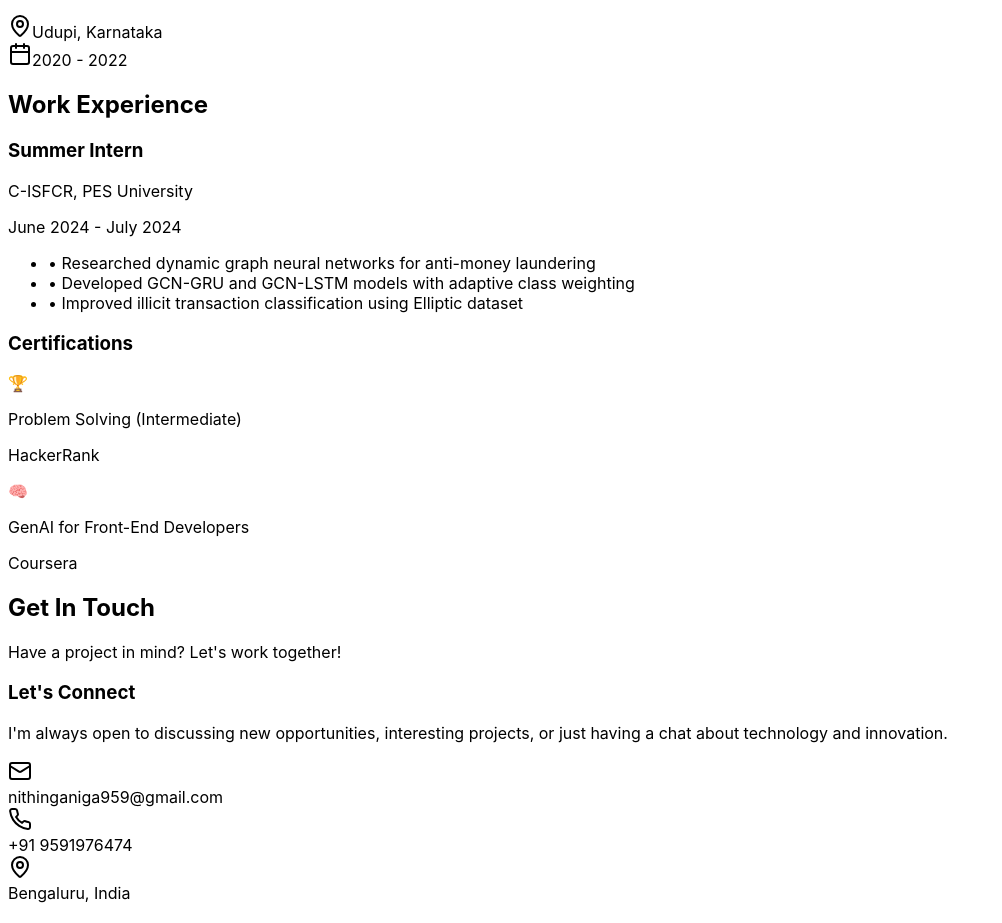
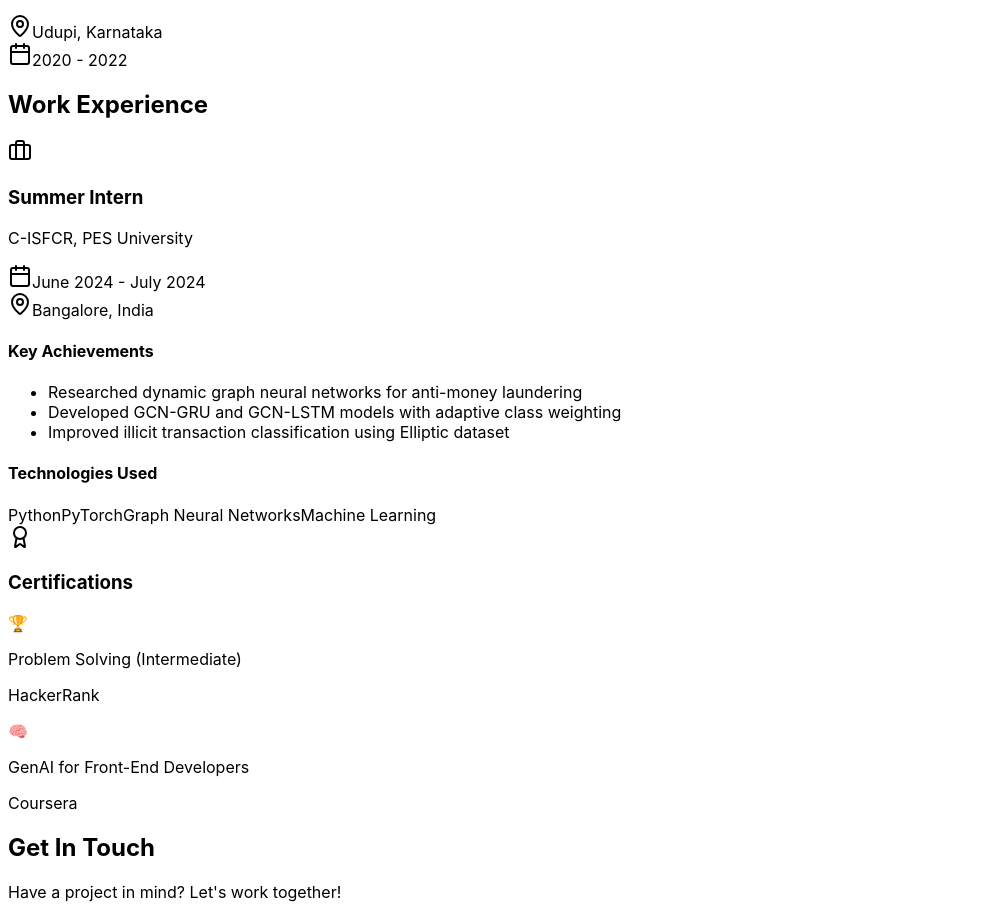
Before and after one commit to Nithin-ganiga/Portfolio, a React (Vite) app in the folder client/: page / in a window 1280 px wide. Shown: the part 9080-10003 px from the top of the page, without its empty margins (0-1002 px from the left). Built offline with nearby package versions, Linux system fonts and the light colour scheme.

Commit message:
improved visuals of experience

```diff
--- a/client/src/components/experience-section.tsx
+++ b/client/src/components/experience-section.tsx
@@ -1,26 +1,22 @@
 import { motion } from "framer-motion";
-import { GraduationCap, Briefcase, Award } from "lucide-react";
+import { Briefcase, Calendar, MapPin, Award } from "lucide-react";
 import { useIntersectionObserver } from "@/hooks/use-intersection-observer";
-import TimelineItem from "./timeline-item";
 
 export default function ExperienceSection() {
   const { ref, isIntersecting } = useIntersectionObserver({ threshold: 0.1 });
 
-  const timelineItems = [
-    {
-      type: "experience",
+  const experience = {
     title: "Summer Intern",
     organization: "C-ISFCR, PES University",
     period: "June 2024 - July 2024",
-      details: [
+    location: "Bangalore, India",
+    achievements: [
       "Researched dynamic graph neural networks for anti-money laundering",
       "Developed GCN-GRU and GCN-LSTM models with adaptive class weighting",
       "Improved illicit transaction classification using Elliptic dataset"
     ],
-      color: "purple",
-      side: "right" as const
-    }
-  ];
+    technologies: ["Python", "PyTorch", "Graph Neural Networks", "Machine Learning"]
+  };
 
   const certifications = [
     {
@@ -36,10 +32,10 @@ export default function ExperienceSection() {
   ];
 
   return (
-    <section id="experience" className="py-20 bg-slate-800/50" ref={ref}>
+    <section id="experience" className="py-16 relative" ref={ref}>
       <div className="max-w-6xl mx-auto px-4">
         <motion.div
-          className="text-center mb-16"
+          className="text-center mb-12"
           initial={{ opacity: 0, y: 50 }}
           animate={isIntersecting ? { opacity: 1, y: 0 } : {}}
           transition={{ duration: 0.8 }}
@@ -50,52 +46,95 @@ export default function ExperienceSection() {
           <div className="w-24 h-1 bg-gradient-to-r from-blue-500 to-cyan-500 mx-auto" />
         </motion.div>
 
-        <div className="relative">
-          {/* Timeline Line */}
+        {/* Experience Card */}
         <motion.div
-            className="absolute left-1/2 transform -translate-x-1/2 w-1 h-full bg-gradient-to-b from-blue-500 to-purple-500 rounded-full"
-            initial={{ scaleY: 0 }}
-            animate={isIntersecting ? { scaleY: 1 } : {}}
-            transition={{ duration: 1, delay: 0.5 }}
-            style={{ transformOrigin: 'top' }}
-          />
+          className="max-w-4xl mx-auto mb-12"
+          initial={{ opacity: 0, y: 50 }}
+          animate={isIntersecting ? { opacity: 1, y: 0 } : {}}
+          transition={{ duration: 0.8, delay: 0.2 }}
+        >
+          <div className="bg-slate-800/50 backdrop-blur-sm border border-slate-700 rounded-2xl p-8 hover:border-blue-500/50 transition-all duration-300">
+            <div className="flex items-start gap-4 mb-6">
+              <div className="bg-blue-500/20 p-3 rounded-lg">
+                <Briefcase className="w-6 h-6 text-blue-400" />
+              </div>
+              <div className="flex-1">
+                <h3 className="text-2xl font-bold text-white mb-2">{experience.title}</h3>
+                <p className="text-xl text-blue-400 font-semibold mb-3">{experience.organization}</p>
+                <div className="flex flex-wrap items-center gap-4 text-slate-400">
+                  <div className="flex items-center gap-2">
+                    <Calendar className="w-4 h-4" />
+                    <span className="text-sm">{experience.period}</span>
+                  </div>
+                  <div className="flex items-center gap-2">
+                    <MapPin className="w-4 h-4" />
+                    <span className="text-sm">{experience.location}</span>
+                  </div>
+                </div>
+              </div>
+            </div>
 
-          {/* Timeline Items */}
-          <div className="space-y-12">
-            {timelineItems.map((item, index) => (
-              <TimelineItem
+            <div className="mb-6">
+              <h4 className="text-lg font-semibold text-white mb-4">Key Achievements</h4>
+              <ul className="space-y-3">
+                {experience.achievements.map((achievement, index) => (
+                  <motion.li
                     key={index}
-                item={item}
-                index={index}
-                isIntersecting={isIntersecting}
-              />
+                    className="flex items-start gap-3 text-slate-300"
+                    initial={{ opacity: 0, x: -20 }}
+                    animate={isIntersecting ? { opacity: 1, x: 0 } : {}}
+                    transition={{ duration: 0.5, delay: 0.4 + index * 0.1 }}
+                  >
+                    <div className="w-2 h-2 bg-blue-400 rounded-full mt-2 flex-shrink-0" />
+                    <span className="leading-relaxed">{achievement}</span>
+                  </motion.li>
+                ))}
+              </ul>
+            </div>
+
+            <div>
+              <h4 className="text-lg font-semibold text-white mb-3">Technologies Used</h4>
+              <div className="flex flex-wrap gap-2">
+                {experience.technologies.map((tech, index) => (
+                  <motion.span
+                    key={tech}
+                    className="bg-blue-500/20 text-blue-300 px-3 py-1 rounded-full text-sm font-medium"
+                    initial={{ opacity: 0, scale: 0 }}
+                    animate={isIntersecting ? { opacity: 1, scale: 1 } : {}}
+                    transition={{ duration: 0.3, delay: 0.6 + index * 0.1 }}
+                  >
+                    {tech}
+                  </motion.span>
                 ))}
               </div>
             </div>
+          </div>
+        </motion.div>
 
         {/* Certifications */}
         <motion.div
-          className="mt-20"
           initial={{ opacity: 0, y: 50 }}
           animate={isIntersecting ? { opacity: 1, y: 0 } : {}}
-          transition={{ duration: 0.8, delay: 0.8 }}
+          transition={{ duration: 0.8, delay: 0.4 }}
         >
-          <h3 className="text-2xl font-bold text-center mb-8 bg-gradient-to-r from-blue-400 to-cyan-400 bg-clip-text text-transparent">
+          <div className="flex items-center justify-center gap-2 mb-8">
+            <Award className="w-6 h-6 text-blue-400" />
+            <h3 className="text-2xl font-bold text-center bg-gradient-to-r from-blue-400 to-cyan-400 bg-clip-text text-transparent">
               Certifications
             </h3>
+          </div>
           <div className="flex flex-wrap justify-center gap-6">
             {certifications.map((cert, index) => (
               <motion.div
                 key={cert.title}
-                className="bg-white/5 backdrop-blur-sm border border-white/10 p-4 rounded-lg text-center transform hover:scale-105 transition-all duration-300"
+                className="bg-slate-800/50 backdrop-blur-sm border border-slate-700 p-6 rounded-xl text-center hover:border-blue-500/50 hover:scale-105 transition-all duration-300 max-w-xs"
                 initial={{ opacity: 0, scale: 0 }}
                 animate={isIntersecting ? { opacity: 1, scale: 1 } : {}}
-                transition={{ duration: 0.5, delay: 1 + index * 0.2 }}
-                whileHover={{ y: -5 }}
+                transition={{ duration: 0.5, delay: 0.6 + index * 0.2 }}
               >
-                <div className="text-2xl mb-2">{cert.icon}</div>
-                <p className="font-semibold text-sm">{cert.title}</p>
-                <p className="text-xs text-gray-400">{cert.provider}</p>
+                <div className="text-3xl mb-3">{cert.icon}</div>
+                <p className="font-semibold text-white mb-2">{cert.title}</p>
+                <p className="text-sm text-blue-400">{cert.provider}</p>
               </motion.div>
             ))}
           </div>
```
Lines whose indentation alone changed are shown as unchanged.
